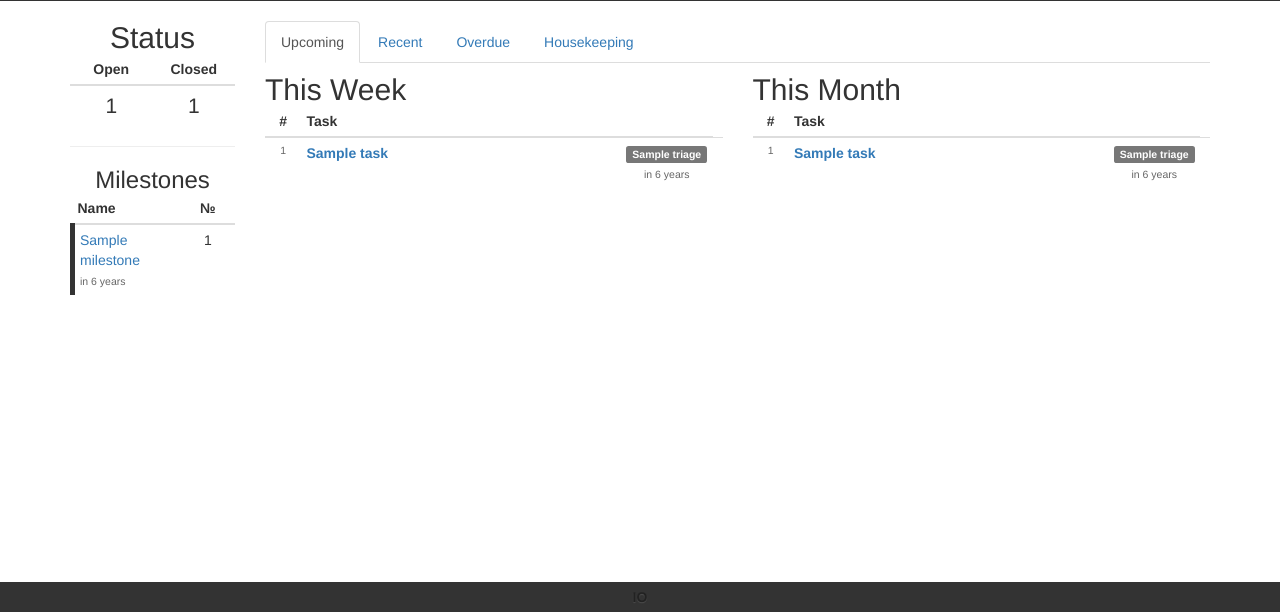
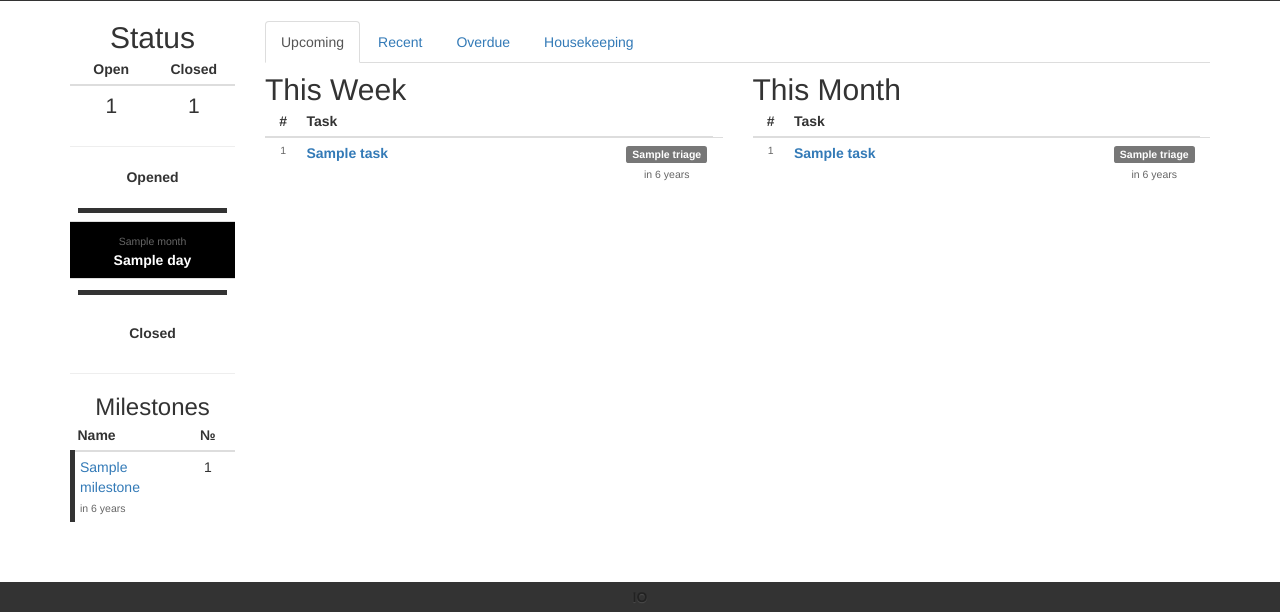
Before and after one commit to SamStudio8/triage, a Django app: template templates/task/dashboard.html in a window 1280 px wide. Shown: the part 188-800 px from the top of the page. Run offline with Django 3.2, Linux system fonts and the light colour scheme; the template is opened without the code that fills it: most values are stand-ins (such as "Sample title", 1, 10 or a date in 2020); parts of the project's set-up code (start-up, migrations or seed data) failed here and were passed over; some libraries are stand-ins or nearby versions.

Commit message:
OpenClosed Indicator on Dashboard

```diff
--- a/resource/css/custom.css
+++ b/resource/css/custom.css
@@ -78,6 +78,21 @@ h1,h2,h3,h4,h5,h6{
 
 .calendar-lamp-wrapper {
     vertical-align: bottom !important;
+}
+
+.calendar-lamps {
+    width: auto;
+    margin: 0px;
+    padding: 0px;
+    list-style: none;
+}
+.calendar-lamps li {
+    width: auto;
+    margin: 0px;
+    padding: 3px 0 0 0;
+}
+.calendar-lamp-wrapper-inverse {
+    vertical-align: top !important;
 }
 
 .calendar-lamps {
--- a/task/views.py
+++ b/task/views.py
@@ -314,6 +314,7 @@ def dashboard(request):
     calendar = TaskUtils.calendarize(request.user.pk, 30)
     return render(request, "task/dashboard.html", {
         "calendar": calendar,
+        "oc_cal": TaskUtils.calendarize_open_closed(request.user.pk, 5),
         "milestones": TaskUtils.upcoming_milestones(request.user.pk, offset=0, days=0),
         "recently_added": TaskUtils.recently_added(request.user.pk, limit=10),
         "recently_closed": TaskUtils.recently_closed(request.user.pk, limit=10),
--- a/templates/task/dashboard.html
+++ b/templates/task/dashboard.html
@@ -52,6 +52,45 @@
                 {% endfor %}
             </tbody>
         </table>
+        <hr>
+        <div class="calendar-wrapper">
+            <table id="calendar-bar" class="table">
+                <tbody>
+                    <tr class="no-border">
+                    <p class="text-center"><b>Opened</b></p>
+                    {% for day in oc_cal.values %}
+                        <td class="calendar-lamp-wrapper">
+                            <ul class="calendar-lamps">
+                            {% for task in day.opened_tasks %}
+                                <li class="calendar-lamp" style="border-color:#{{ task.triage.bg_colour }}"></li>
+                            {% endfor %}
+                            </ul>
+                        </td>
+                    {% endfor %}
+                    </tr>
+                    <tr>
+                    {% for day in oc_cal.values %}
+                        <td class="text-center {% if forloop.last %}today{%endif%}">
+                            <span class="text-small-task">{{ day.month }}</span></br>
+                            <b>{{ day.day }}</b>
+                        </td>
+                    {% endfor %}
+                    </tr>
+                    <tr>
+                    {% for day in oc_cal.values %}
+                        <td class="calendar-lamp-wrapper-invert">
+                            <ul class="calendar-lamps">
+                            {% for task in day.closed_tasks %}
+                                <li class="calendar-lamp" style="border-color:#{{ task.triage.bg_colour }}"></li>
+                            {% endfor %}
+                            </ul>
+                        </td>
+                    {% endfor %}
+                    </tr>
+                </tbody>
+            </table>
+            <p class="text-center"><b>Closed</b></p>
+        </div>
         <hr>
         <h3 class="text-center">Milestones</h3>
         {% if milestones %}
```
Also changed, not shown: task/utils.py (+37 -0 lines).
